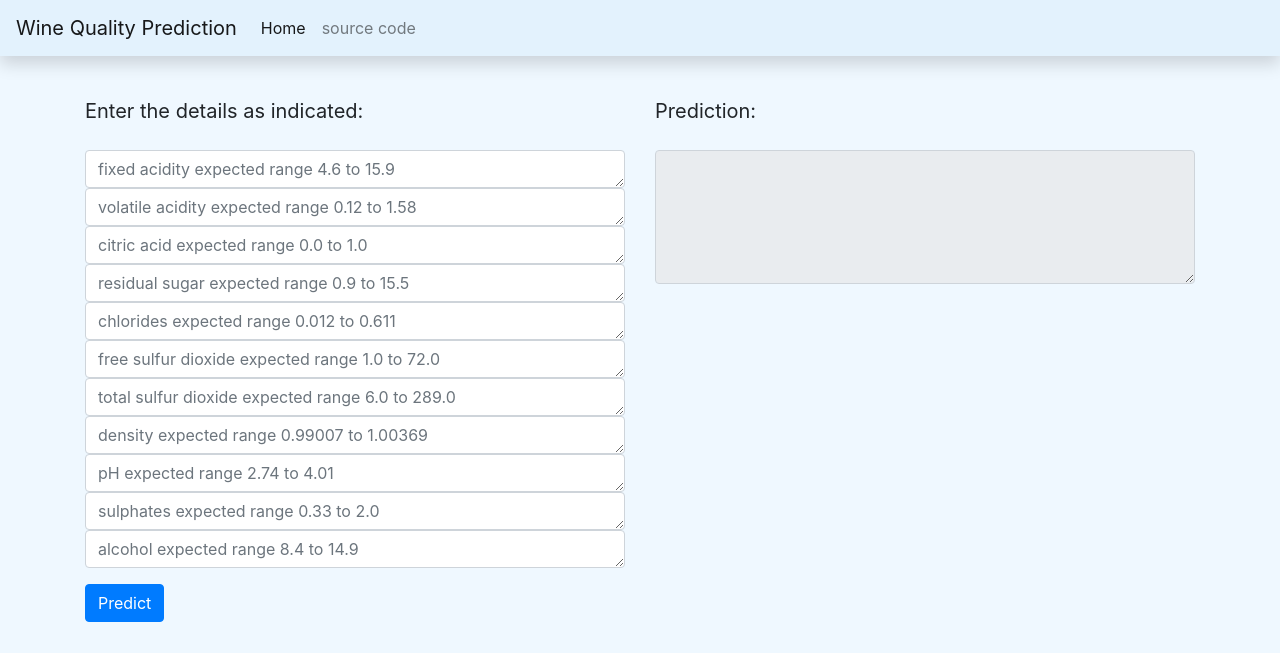
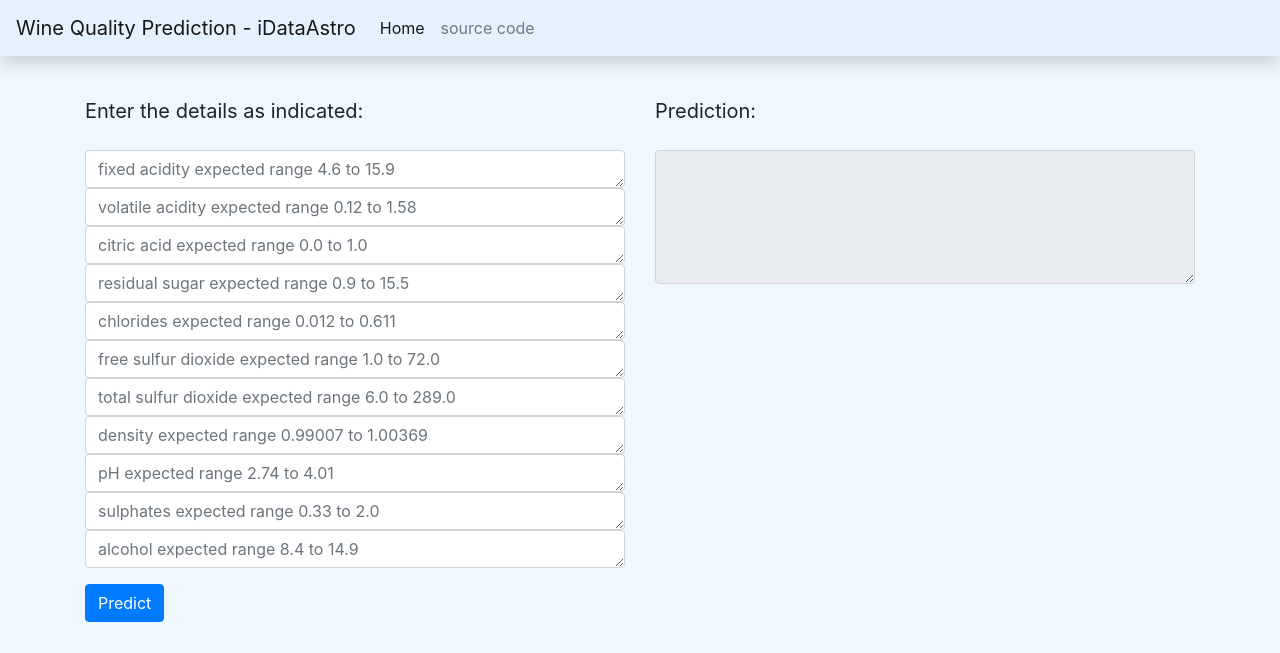
Before and after one commit to iDataAstro/wine-quality-dvc-mlflow-demo, a Flask app: template webapp/templates/index.html in a window 1280 px wide. Shown: the top 653 px of the page. Run offline with Flask 2, Linux system fonts and the light colour scheme; the template is opened without the code that fills it, so the values that code supplies are empty; some libraries are stand-ins or nearby versions.

Commit message:
Change in index.html

```diff
--- a/webapp/templates/index.html
+++ b/webapp/templates/index.html
@@ -15,7 +15,7 @@ WineQuality
 <!-- nav bar -->
 
 <nav class="navbar navbar-expand-lg navbar-light shadow fixed-top" style="background-color: #e3f2fd;">
-    <a class="navbar-brand" href="/">Wine Quality Prediction</a>
+    <a class="navbar-brand" href="/">Wine Quality Prediction - iDataAstro</a>
     <button class="navbar-toggler" type="button" data-toggle="collapse" data-target="#navbarNav"
             aria-controls="navbarNav" aria-expanded="false" aria-label="Toggle navigation">
         <span class="navbar-toggler-icon"></span>
@@ -26,7 +26,7 @@ WineQuality
                 <a class="nav-link" href="/">Home <span class="sr-only">(current)</span></a>
             </li>
             <li class="nav-item">
-                <a class="nav-link" href="https://github.com/c17hawke/dvc-plus-cml-test">source code</a>
+                <a class="nav-link" href="https://github.com/iDataAstro/wine-quality-dvc-mlflow-demo">source code</a>
             </li>
         </ul>
     </div>
```
